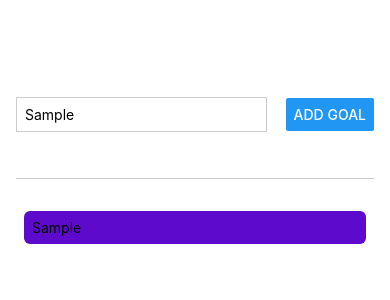
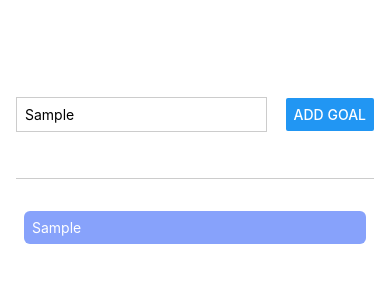
Before and after one commit to hugpaim/React-Native-todolist-pp, a React Native app: screen / in a window 390 px wide. Both pictures are taken after typing "Sample" into the empty fields and a click on the button "ADD GOAL". Shown: the top 300 px of the page. Built offline with nearby package versions, Linux system fonts and the light colour scheme.

Commit message:
refactor: add 2 components and use props

```diff
--- a/App.js
+++ b/App.js
@@ -1,13 +1,13 @@
 import { useState } from "react";
 import {
   StyleSheet,
-  Text,
   View,
   Button,
   TextInput,
-  ScrollView,
   FlatList,
 } from "react-native";
+
+import GoalItem from "./components/GoalItem";
 
 export default function App() {
   const [enteredGoalText, setEnteredGoalText] = useState("");
@@ -19,7 +19,7 @@ export default function App() {
   function addGoalHandler() {
     setCourseGoals((currentCourseGoals) => [
       ...currentCourseGoals,
-      enteredGoalText,
+      {text:enteredGoalText, id: Math.random().toString()},
     ]);
   }
 
@@ -37,11 +37,10 @@ export default function App() {
         <FlatList
           data={courseGoals}
           renderItem={(itemData) => {
-            return (
-              <View style={styles.goalitem}>
-                <Text style={styles.goalsinput}>{itemData.item}</Text>
-              </View>
-            );
+            return <GoalItem text={itemData.item.text}/>;
+            }}
+            keyExtractor={(item, index)=>{
+              return item.id;
           }}
         />
       </View>
@@ -74,13 +73,5 @@ const styles = StyleSheet.create({
   goalsinput: {
     flex: 5,
   },
-  goalitem: {
-    margin: 8,
-    borderRadius: 6,
-    backgroundColor: "#5e0acc",
-    padding: 8,
-  },
-  colorText: {
-    color: "white",
-  },
+
 });
--- /dev/null
+++ b/components/GoalItem.js
@@ -0,0 +1,21 @@
+import { StyleSheet, View, Text } from "react-native";
+
+export default function GoalItem(props) {
+  return (
+    <View style={styles.goalitem}>
+      <Text style={styles.colorText}>{props.text}</Text>
+    </View>
+  );
+}
+
+const styles = StyleSheet.create({
+  goalitem: {
+    margin: 8,
+    borderRadius: 6,
+    backgroundColor: "#87A2FB",
+    padding: 8,
+  },
+  colorText: {
+    color: "white",
+  },
+});
```
Also changed, not shown: components/GoalInput.js (added).
